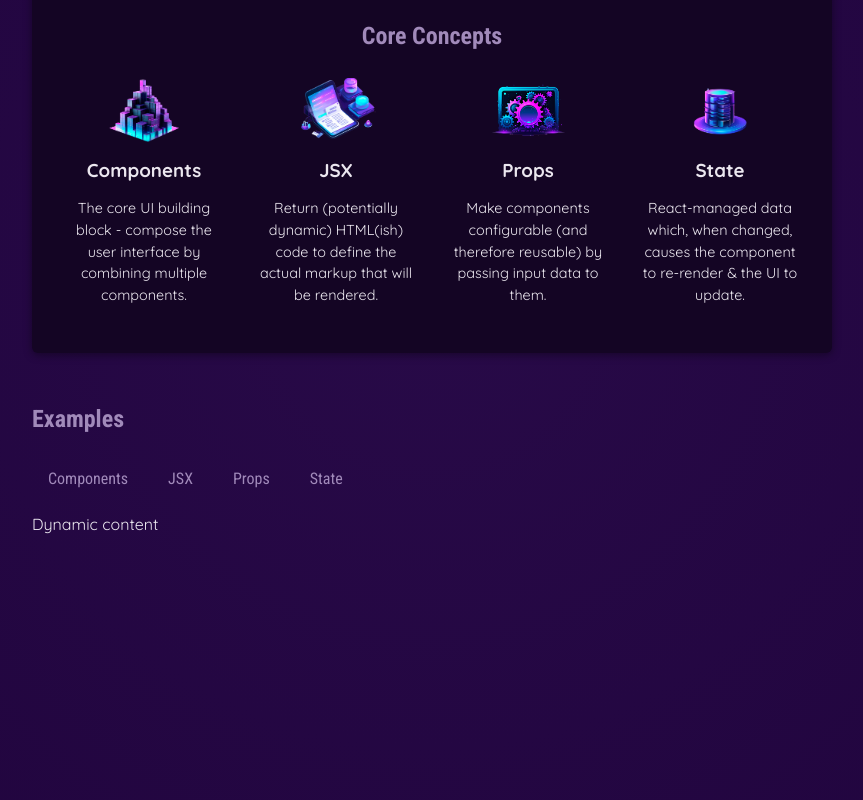
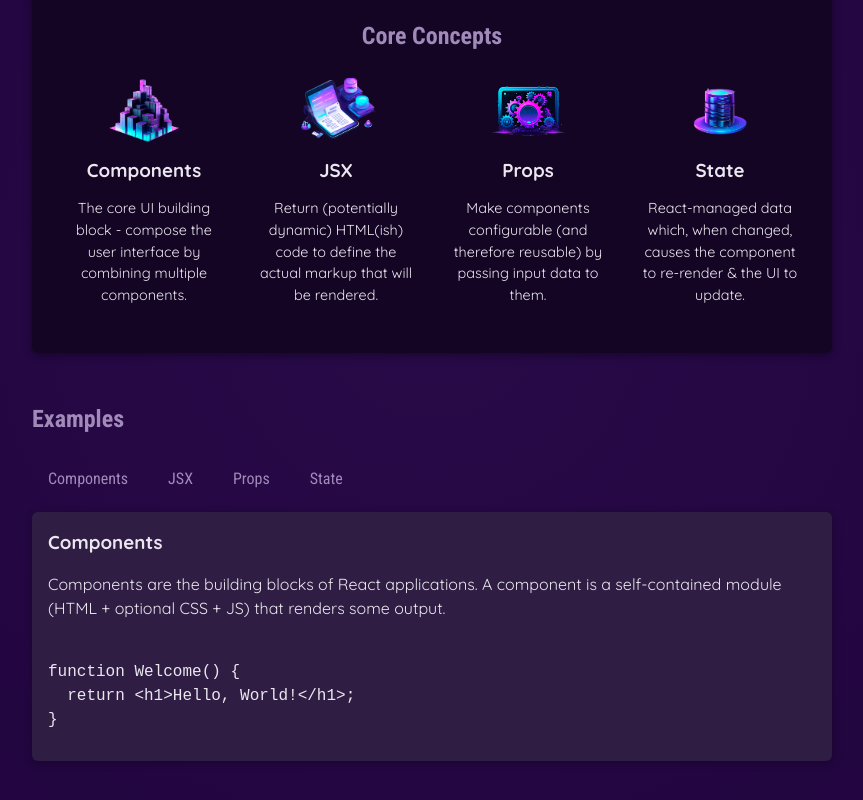
Before and after one commit to genialpleasure/01-starting-project, a React (Vite) app: page / in a window 1280 px wide. Shown: the part 346-1146 px from the top of the page, without its empty margins (208-1071 px from the left). Built offline with nearby package versions, Linux system fonts and the light colour scheme.

Commit message:
Rules of Hooks

```diff
--- a/src/App.jsx
+++ b/src/App.jsx
@@ -1,12 +1,17 @@
+import { useState } from 'react';
 import { CORE_CONCEPTS } from './Data.js';
 import Header from './components/Header.jsx'
 import CoreConcept from './components/CoreConcept.jsx';
 import TabButton from './components/TabButton.jsx';
+import { EXAMPLES } from './Data.js';
 
 function App() {
-   function handleSelect (selectedButton) {
-    console.log(selectedButton);
-   }
+  const [selected, setSelected] = useState('components');
+
+  function handleSelect(selectedButton) {
+    setSelected(selectedButton);
+    console.log(selected);
+  }
 
   return (
     <div>
@@ -36,12 +41,20 @@
         <section id='examples'>
           <h2>Examples</h2>
           <menu>
-            <TabButton onSelect={() =>handleSelect('components')}>Components</TabButton>
-            <TabButton onSelect={() =>handleSelect('jsx')}>JSX</TabButton>
-            <TabButton onSelect={() =>handleSelect('props')}>Props</TabButton>
-            <TabButton onSelect={() =>handleSelect('state')}>State</TabButton>
+            <TabButton onSelect={() => handleSelect('components')}>Components</TabButton>
+            <TabButton onSelect={() => handleSelect('jsx')}>JSX</TabButton>
+            <TabButton onSelect={() => handleSelect('props')}>Props</TabButton>
+            <TabButton onSelect={() => handleSelect('state')}>State</TabButton>
           </menu>
-          Dynamic content
+          <div id='tab-content'>
+            <h3>{EXAMPLES[selected].title}</h3>
+            <p>{EXAMPLES[selected].description}</p>
+            <pre>
+              <code>
+                {EXAMPLES[selected].code}
+              </code>
+            </pre>
+          </div>
         </section>
       </main>
     </div>
--- a/src/Data.js
+++ b/src/Data.js
@@ -29,3 +29,54 @@
       'React-managed data which, when changed, causes the component to re-render & the UI to update.',
   },
 ];
+
+export const EXAMPLES = {
+  components: {
+    title: 'Components',
+    description:
+      'Components are the building blocks of React applications. A component is a self-contained module (HTML + optional CSS + JS) that renders some output.',
+    code: `
+function Welcome() {
+  return <h1>Hello, World!</h1>;
+}`,
+  },
+  jsx: {
+    title: 'JSX',
+    description:
+      'JSX is a syntax extension to JavaScript. It is similar to a template language, but it has full power of JavaScript (e.g., it may output dynamic content).',
+    code: `
+<div>
+  <h1>Welcome {userName}</h1>
+  <p>Time to learn React!</p>
+</div>`,
+  },
+  props: {
+    title: 'Props',
+    description:
+      'Components accept arbitrary inputs called props. They are like function arguments.',
+    code: `
+function Welcome(props) {
+  return <h1>Hello, {props.name}</h1>;
+}`,
+  },
+  state: {
+    title: 'State',
+    description:
+      'State allows React components to change their output over time in response to user actions, network responses, and anything else.',
+    code: `
+function Counter() {
+  const [isVisible, setIsVisible] = useState(false);
+
+  function handleClick() {
+    setIsVisible(true);
+  }
+
+  return (
+    <div>
+      <button onClick={handleClick}>Show Details</button>
+      {isVisible && <p>Amazing details!</p>}
+    </div>
+  );
+}`,
+  },
+};
```
